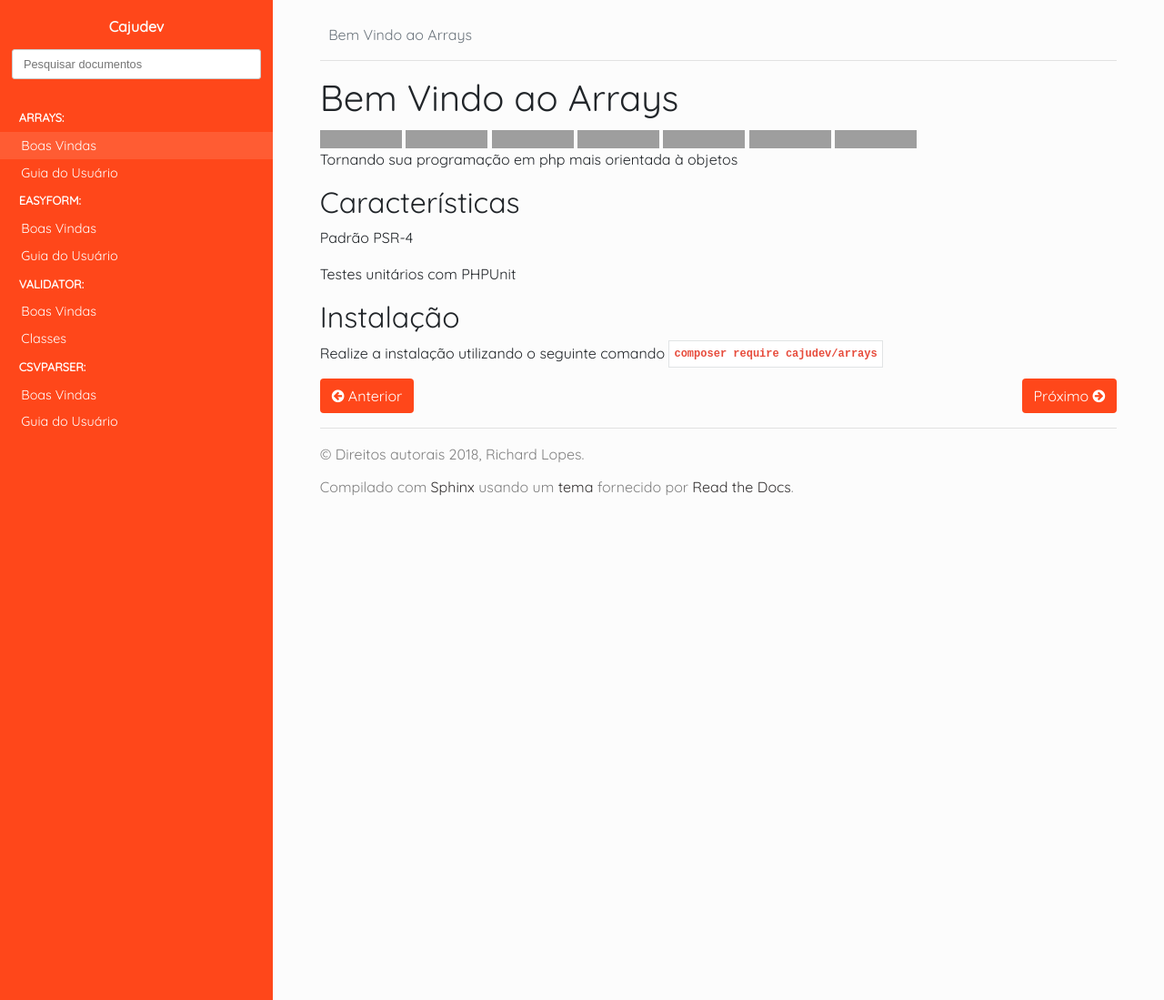
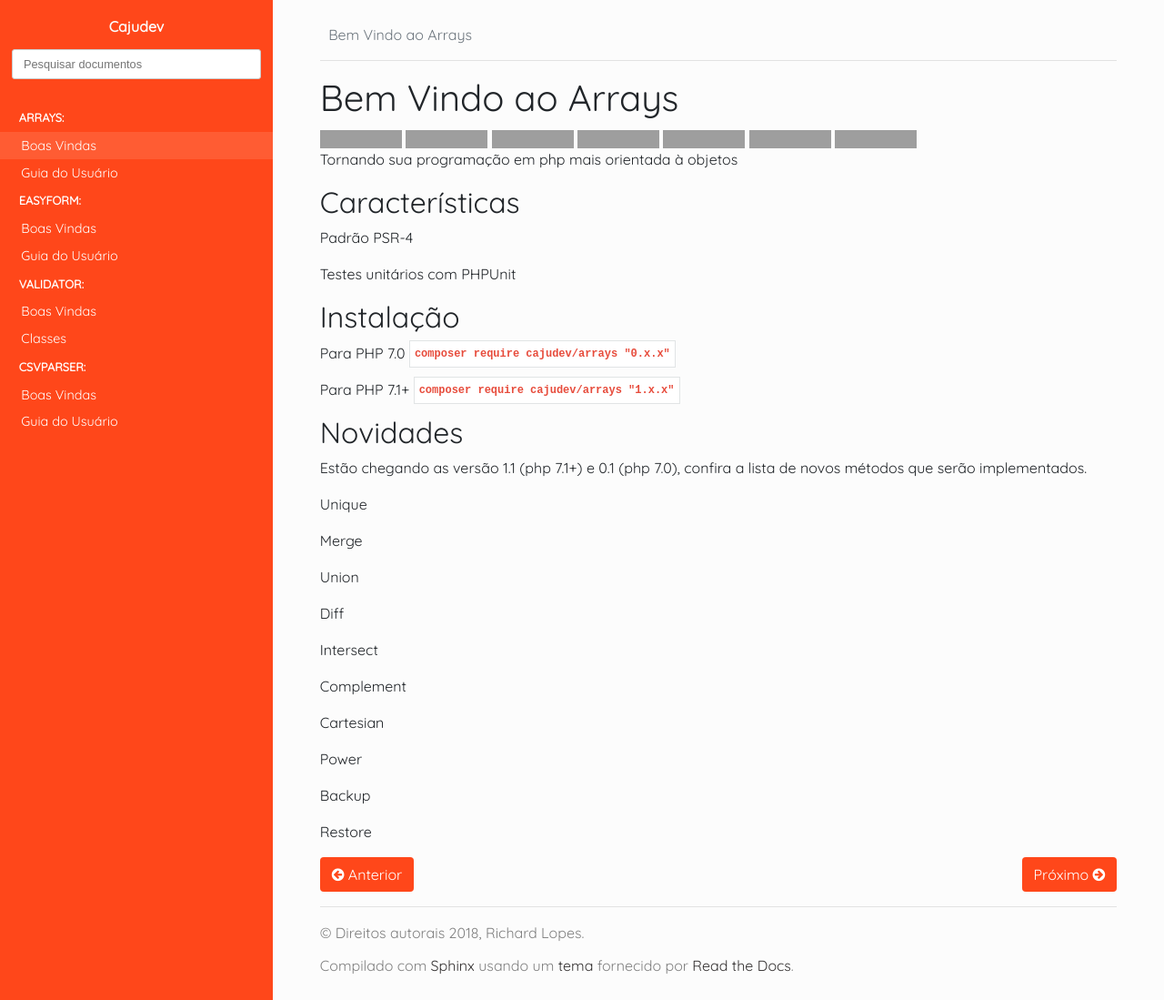
Before and after one commit to cajudev/docs, a Sphinx documentation site: the page built from source/arrays/index.rst, in a window 1280 px wide and 1099 px high, cut to the strip 0-1099 px from the top of the window. Shown: the whole strip at 91% size. Built offline with Sphinx 7.4.7 and the Read the Docs theme 2.0.0, drawn with Linux system fonts in a browser that asks for light colours; nearby versions of some CDN libraries; library files that are not in the unit come from our copies; pages that are not in the unit, such as notebooks, are missing from menus; grey boxes are pictures that could not be loaded.

Commit message:
Update index arrays

```diff
--- a/source/arrays/index.rst
+++ b/source/arrays/index.rst
@@ -34,4 +34,22 @@
 Instalação
 ==========
 
-Realize a instalação utilizando o seguinte comando ``composer require cajudev/arrays``
+Para PHP 7.0 ``composer require cajudev/arrays "0.x.x"``
+
+Para PHP 7.1+ ``composer require cajudev/arrays "1.x.x"``
+
+Novidades
+=========
+
+Estão chegando as versão 1.1 (php 7.1+) e 0.1 (php 7.0), confira a lista de novos métodos que serão implementados.
+
+- Unique
+- Merge
+- Union
+- Diff
+- Intersect
+- Complement
+- Cartesian
+- Power
+- Backup
+- Restore
```
